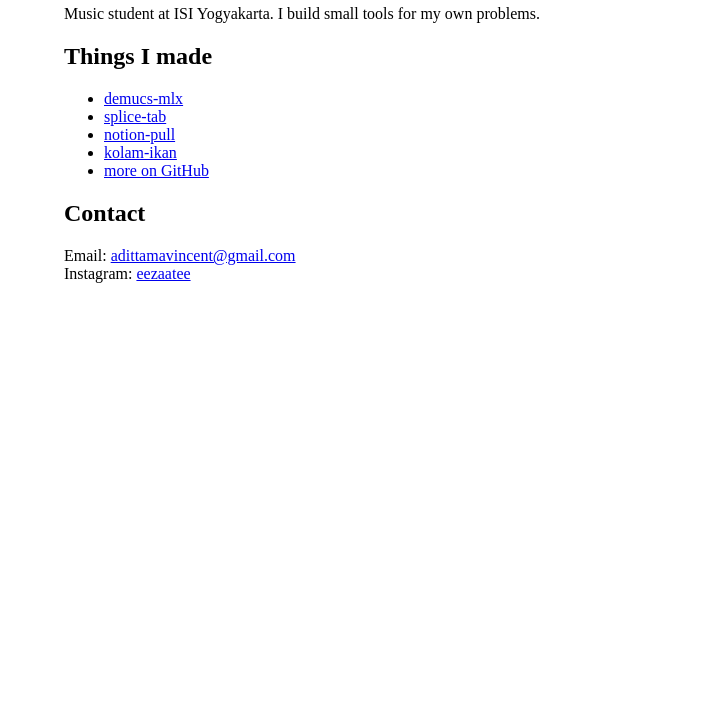
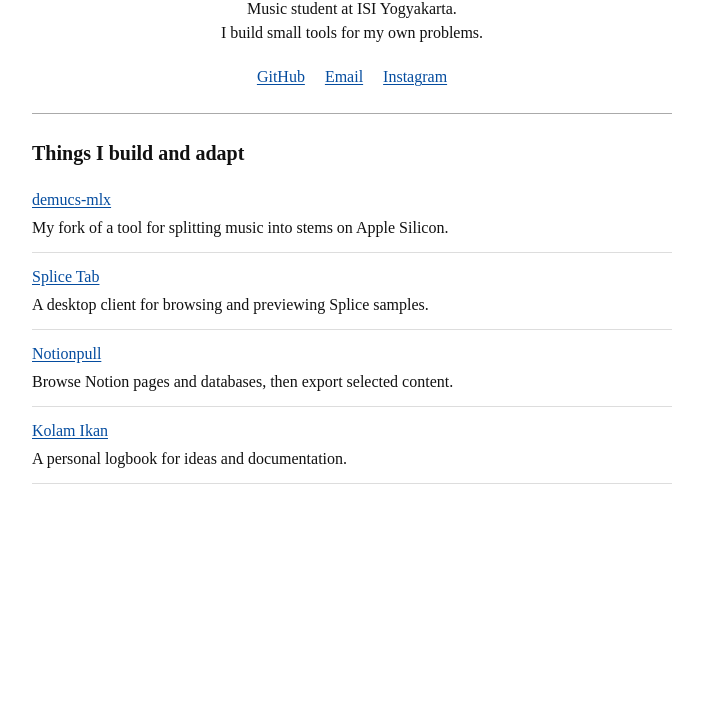
Before and after one commit to adittamavincent/adittamavincent-my-id, a plain HTML site: page index.html in a window 1280 px wide. Shown: the part 85-800 px from the top of the page, without its empty margins (288-991 px from the left). Drawn offline with Linux system fonts and the light colour scheme.

Commit message:
style: clarify personal homepage and contact links

```diff
--- a/index.html
+++ b/index.html
@@ -1,31 +1,59 @@
-<!doctype html>
+<!DOCTYPE html>
 <html lang="en">
 <head>
 <meta charset="utf-8">
 <meta name="viewport" content="width=device-width, initial-scale=1">
 <title>Vincent Adittama</title>
-<style>body { font-family: "Times New Roman", Times, serif; max-width: 36rem; margin: 2rem auto; padding: 0 1rem; }</style>
+<meta name="description" content="Music student at ISI Yogyakarta. I build small tools for my own problems.">
+<link rel="canonical" href="https://adittamavincent.my.id/">
+<style>
+  body { background: #fff; color: #111; font-family: "Times New Roman", Times, serif; line-height: 1.5; max-width: 40rem; margin: 2rem auto; padding: 0 1rem; }
+  header { text-align: center; }
+  h1 { font-size: 2rem; line-height: 1.2; margin: 0; }
+  header p { margin: 0.75rem 0; }
+  nav { display: flex; flex-wrap: wrap; justify-content: center; gap: 0.5rem 1.25rem; padding: 0.5rem 0 1.5rem; border-bottom: 1px solid #aaa; }
+  a { color: #044c9f; text-underline-offset: 0.15em; }
+  a:hover { text-decoration-thickness: 2px; }
+  a:focus-visible { outline: 2px solid currentColor; outline-offset: 4px; }
+  h2 { font-size: 1.25rem; margin: 1.5rem 0 0.5rem; }
+  ul { list-style: none; margin: 0; padding: 0; }
+  li { padding: 0.75rem 0; border-bottom: 1px solid #ddd; }
+  li p { margin: 0.25rem 0 0; }
+</style>
 </head>
 <body>
 
-<h1>Vincent Adittama</h1>
+<header>
+  <h1>Vincent Adittama</h1>
+  <p>Music student at ISI Yogyakarta.<br>I build small tools for my own problems.</p>
+  <nav aria-label="Find me online">
+    <a href="https://github.com/adittamavincent">GitHub</a>
+    <a href="mailto:adittamavincent@gmail.com">Email</a>
+    <a href="https://www.instagram.com/eezaatee/">Instagram</a>
+  </nav>
+</header>
 
-<p>Music student at ISI Yogyakarta. I build small tools for my own problems.</p>
-
-<h2>Things I made</h2>
-<ul>
-<li><a href="https://github.com/adittamavincent/demucs-mlx">demucs-mlx</a></li>
-<li><a href="https://github.com/adittamavincent/splice-tab">splice-tab</a></li>
-<li><a href="https://notionpull.vercel.app">notion-pull</a></li>
-<li><a href="https://kolam-ikan-six.vercel.app">kolam-ikan</a></li>
-<li><a href="https://github.com/adittamavincent">more on GitHub</a></li>
-</ul>
-
-<h2>Contact</h2>
-<p>
-Email: <a href="mailto:adittamavincent@gmail.com">adittamavincent@gmail.com</a><br>
-Instagram: <a href="https://www.instagram.com/eezaatee/">eezaatee</a>
-</p>
+<main>
+  <h2>Things I build and adapt</h2>
+  <ul>
+    <li>
+      <a href="https://github.com/adittamavincent/demucs-mlx">demucs-mlx</a>
+      <p>My fork of a tool for splitting music into stems on Apple Silicon.</p>
+    </li>
+    <li>
+      <a href="https://github.com/adittamavincent/splice-tab">Splice Tab</a>
+      <p>A desktop client for browsing and previewing Splice samples.</p>
+    </li>
+    <li>
+      <a href="https://notionpull.vercel.app">Notionpull</a>
+      <p>Browse Notion pages and databases, then export selected content.</p>
+    </li>
+    <li>
+      <a href="https://github.com/adittamavincent/kolam-ikan">Kolam Ikan</a>
+      <p>A personal logbook for ideas and documentation.</p>
+    </li>
+  </ul>
+</main>
 
 </body>
 </html>
```
Also changed, not shown: 3 other files.
